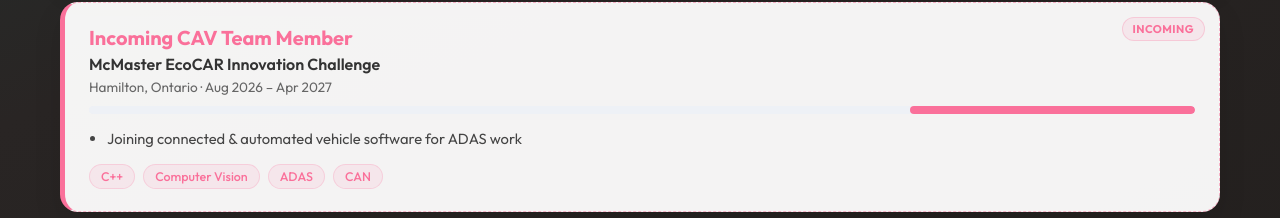
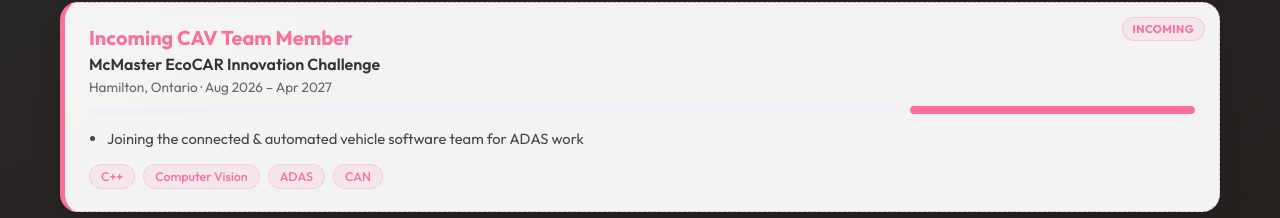
Before and after one commit to tridibbanik17/Personal_Portfolio_of_Tridib, a React (Vite) app: page /experience in a window 1280 px wide. Shown: the part 1944-2162 px from the top of the page. Built offline with nearby package versions, Linux system fonts and the light colour scheme.

Commit message:
Clarify EcoCAR achievement wording

```diff
--- a/src/components/Experience.jsx
+++ b/src/components/Experience.jsx
@@ -118,7 +118,7 @@
       duration: "Aug 2026 – Apr 2027",
       startMonth: 23,
       endMonth: 31,
-      shortLabel: "IA",
+      shortLabel: "IAI",
       achievements: [
         "Will help instruct 1000+ first-year engineering students",
       ],
@@ -135,7 +135,7 @@
       endMonth: 31,
       shortLabel: "EcoCAR",
       achievements: [
-        "Joining connected & automated vehicle software for ADAS work",
+        "Joining the connected & automated vehicle software team for ADAS work",
       ],
       technologies: ["C++", "Computer Vision", "ADAS", "CAN"],
       color: "#fa709a",
```
